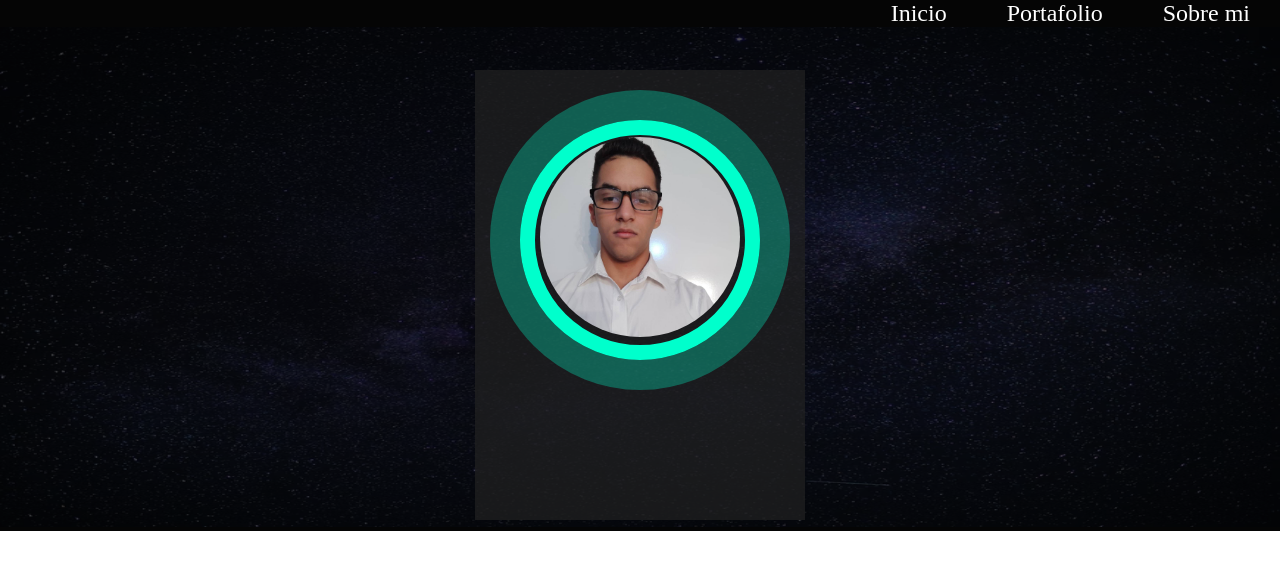
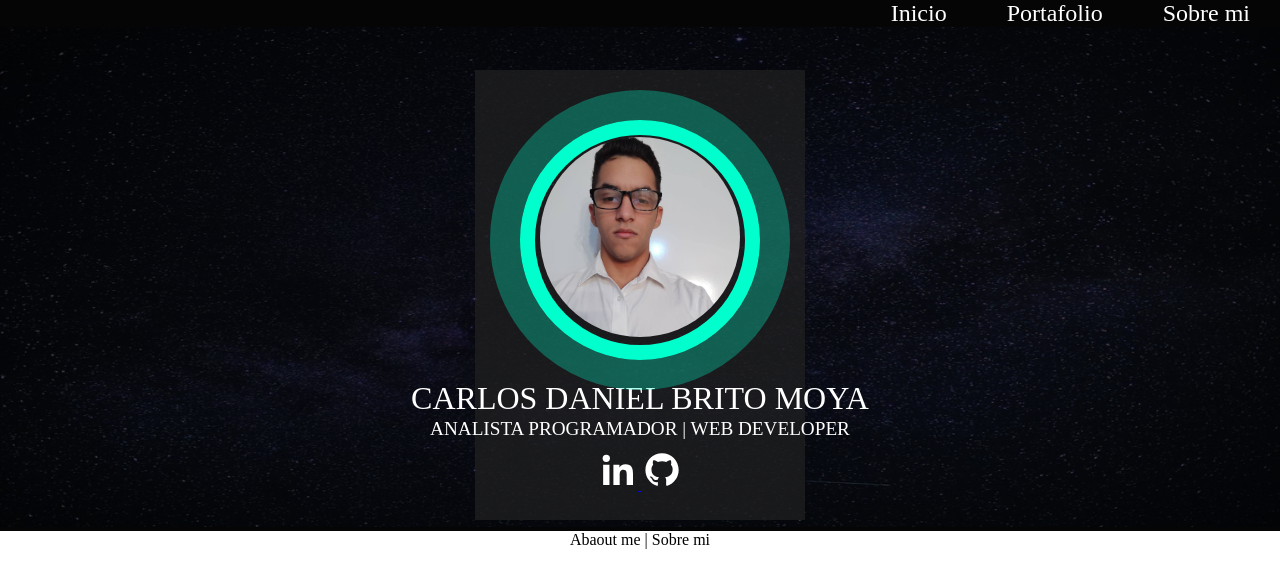
Before and after one commit to Gatinno/portafolioWeb, a plain HTML site: page index.html in a window 1280 px wide. Drawn offline with Linux system fonts and the light colour scheme.

Commit message:
Se agrega informacion de redes github y linkedin

```diff
--- a/index.html
+++ b/index.html
@@ -29,6 +29,12 @@
             <div class="circle-trans"></div>
             <div class="circle"></div>
             <div class="profile-img"><img src="img/Carlos.jpg" alt=""> </div>
+            <div class="square-text">CARLOS DANIEL BRITO MOYA</div>
+            <div class="square-text-2"><span>ANALISTA PROGRAMADOR | WEB DEVELOPER </span></div>
+            <div class="contact-icon">
+                <a href="https://www.linkedin.com/in/carlos-brito-moya-6420a0219/"><img src="img/linkedin.svg" alt=""
+                        </a> <a href="https://github.com/CarlosBrito28"><img src="img/github.svg" alt="" </a> </div>
+                        <div class="squere-text-3"> <a href="#about-me"> <span> </a> Abaout me |</span> Sobre mi </div>
         </div>
     </header>
 
--- a/style.css
+++ b/style.css
@@ -90,3 +90,40 @@
     height: 200px;
     border-radius: 50%;
 }
+
+.square-text {
+    color: var(--segundary);
+    font-size: 2rem;
+    top: 380px;
+    z-index: 11;
+
+}
+
+.square-text-2 {
+    color: var(--segundary);
+    font-size: 1.2rem;
+    top: 418px;
+    z-index: 11;
+}
+
+.square-text-3 {
+    color: var(--segundary);
+    font-size: 1.3rem;
+    top: 485px;
+    z-index: 11;
+}
+
+.square-text-3 a {
+    color: var(--segundary);
+    text-decoration: none;
+}
+
+.contact-icon {
+    top: 450px;
+    z-index: 11;
+}
+
+.contact-icon img {
+    width: 40px;
+    margin: 0 10 px;
+}
```
Also changed, not shown: img/github.svg (added), img/linkedin.svg (added), img/message.svg (added).
